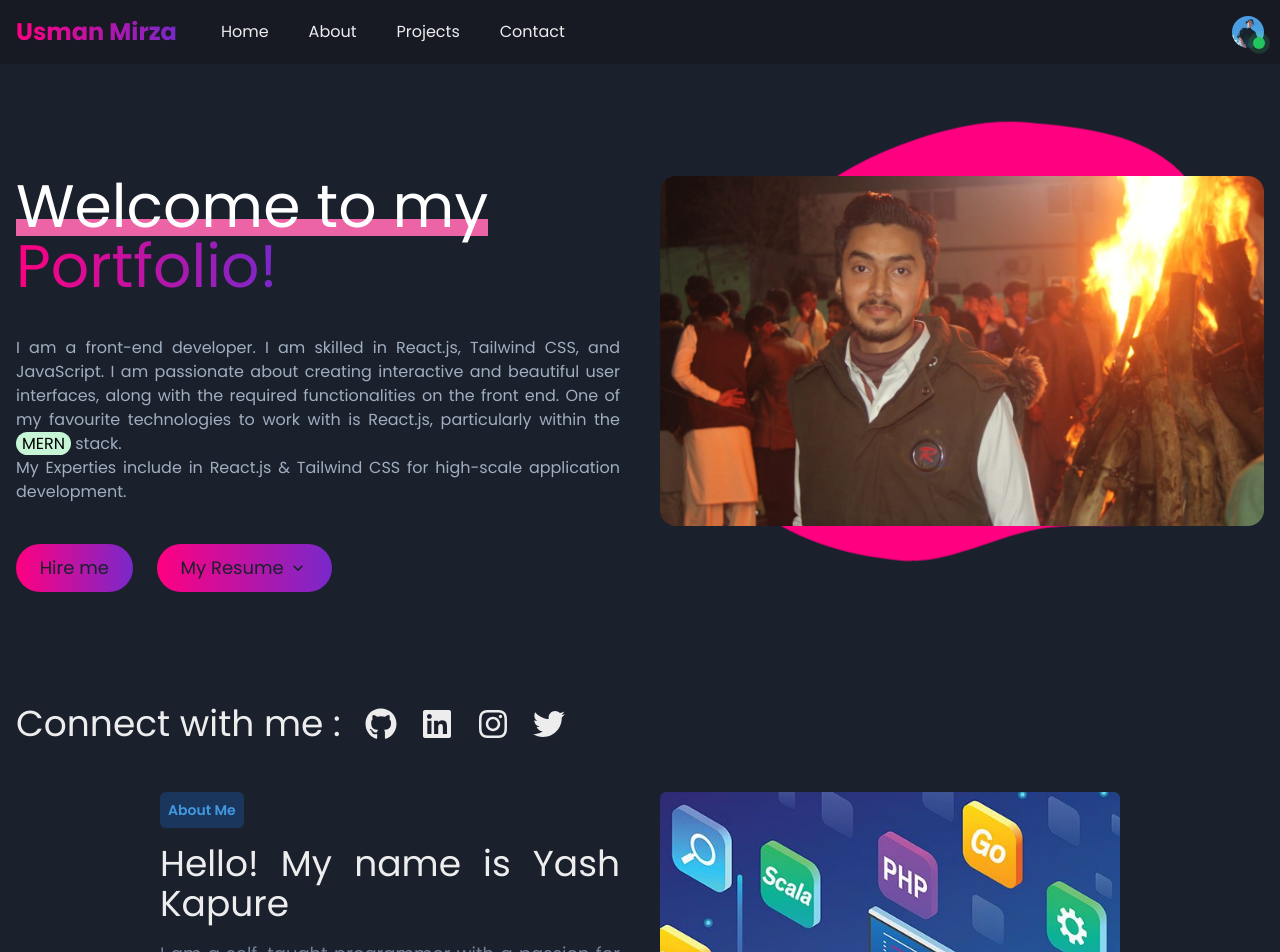
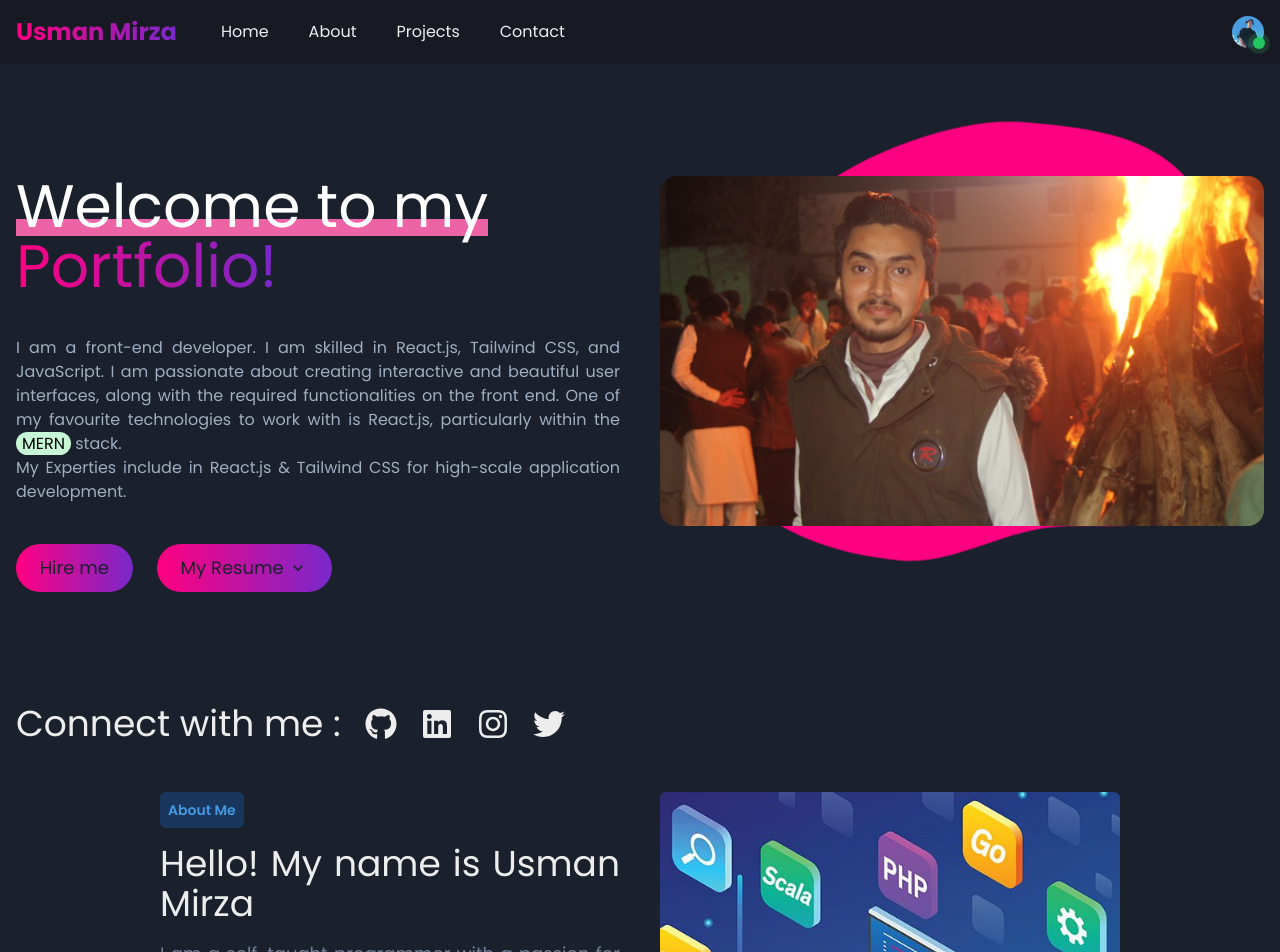
Before and after one commit to UsmanMirza47/UsmanMirza-Portfilio, a React (Vite) app: page / in a window 1280 px wide. Shown: the top 952 px of the page. Built offline with nearby package versions, Linux system fonts and the light colour scheme.

Commit message:
change name in about

```diff
--- a/src/components/Section/AboutSection/AboutSection.jsx
+++ b/src/components/Section/AboutSection/AboutSection.jsx
@@ -14,7 +14,7 @@ const AboutSection = () => {
               About Me
             </p>
             <p className="text-4xl text-subtitleColor">
-              Hello! My name is Yash Kapure
+              Hello! My name is Usman Mirza
             </p>
             <p className="text-lg text-[#718096]">
               I am a self-taught programmer with a passion for learning and
```
